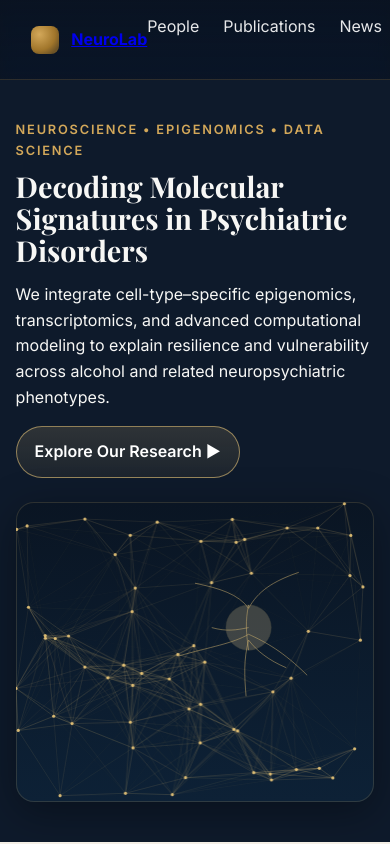
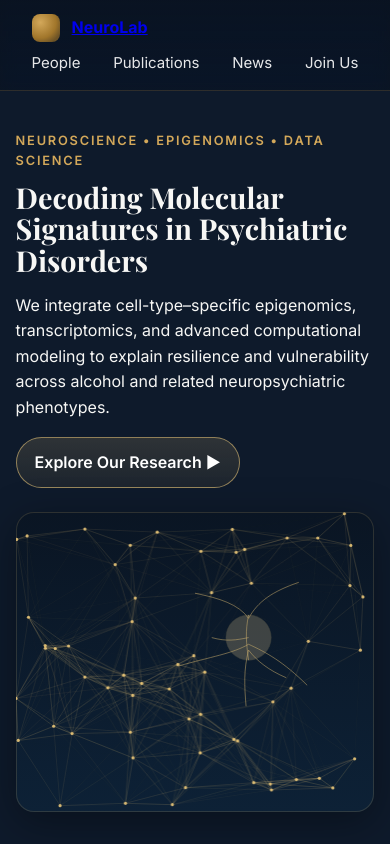
Before and after one commit to dasilvalab/dasilvalab.github.io, a plain HTML site: page index.html in a window 390 px wide. Shown: the top 844 px of the page. Drawn offline with nearby package versions, Linux system fonts and the light colour scheme.

Commit message:
Fix mobile menu overflow: wrap nav and shrink font

```diff
--- a/index.html
+++ b/index.html
@@ -95,6 +95,39 @@ html, body { overflow-x: hidden; }              /* no horizontal nudge/scroll */
 
 @media (max-width: 900px) {
   #neuron { right: 0 !important; }             /* avoid the -2% edge spill */
+}
+/* --- Fix mobile menu overflow (no layout change on desktop) --- */
+html, body { overflow-x: hidden; }              /* kill horizontal nudge */
+
+header { overflow: hidden; }                    /* clip sub‑pixel bleed */
+.container { padding-inline: 16px; }            /* small safe gutter */
+
+@media (max-width: 900px) {
+  /* Let the header content wrap to a new row on small screens */
+  .nav { flex-wrap: wrap; }
+
+  /* Make the menu itself wrap lines and use full width */
+  .nav nav { width: 100%; }
+  .nav nav ul {
+    flex-wrap: wrap;
+    justify-content: space-between;
+    gap: 8px 12px;           /* row gap / column gap */
+    margin: 8px 0 0 0;       /* remove default margins that add width */
+    padding: 0;
+  }
+
+  /* Slightly smaller links so they fit without overflow */
+  .nav nav a {
+    font-size: 16px;         /* tune down from desktop */
+    line-height: 1.2;
+  }
+
+  /* Prevent the logo/name from hogging width */
+  .brand { flex: 0 1 auto; min-width: 0; }
+}
+
+@media (max-width: 420px) {
+  .nav nav a { font-size: 15px; }
 }
 </style>
 </head>
```
